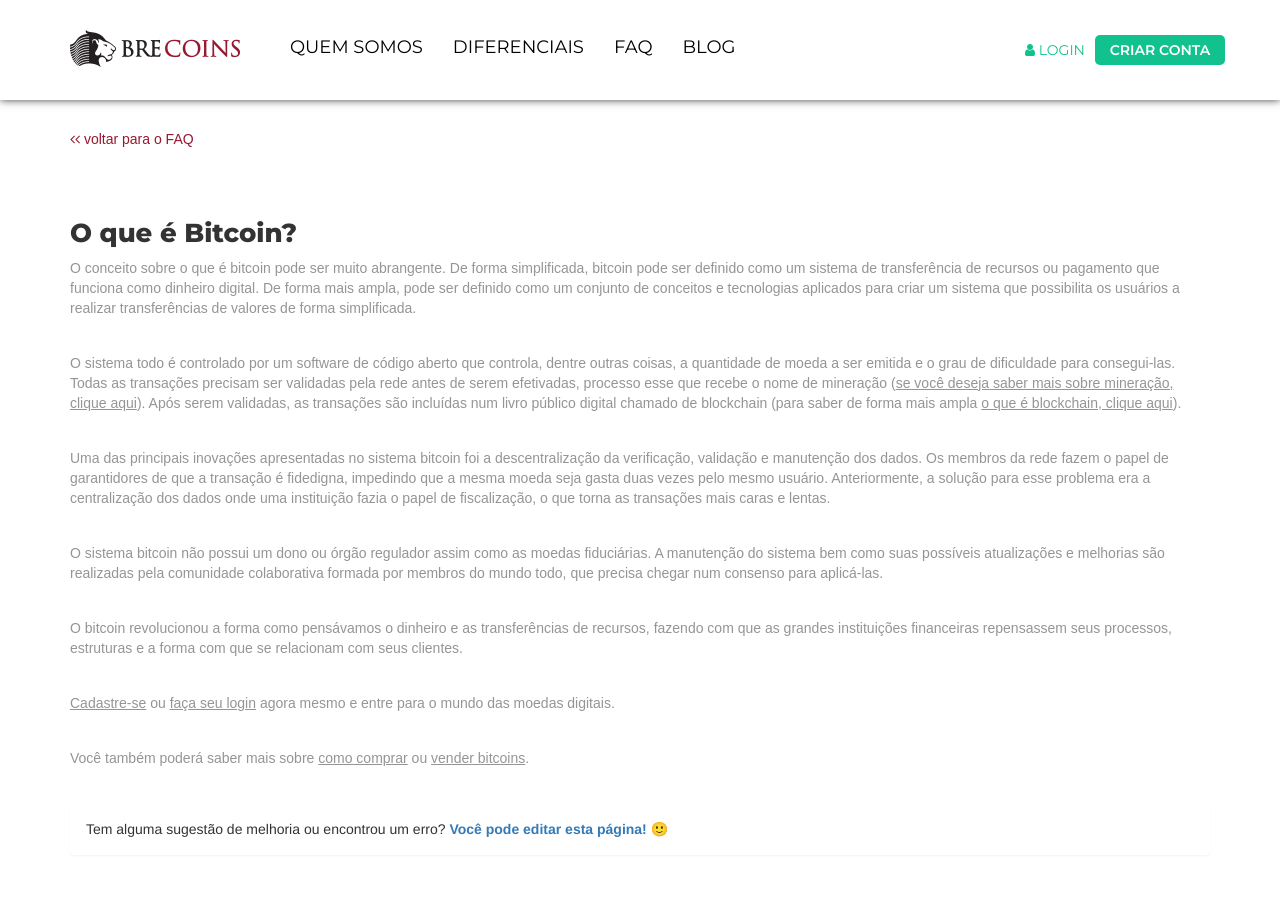
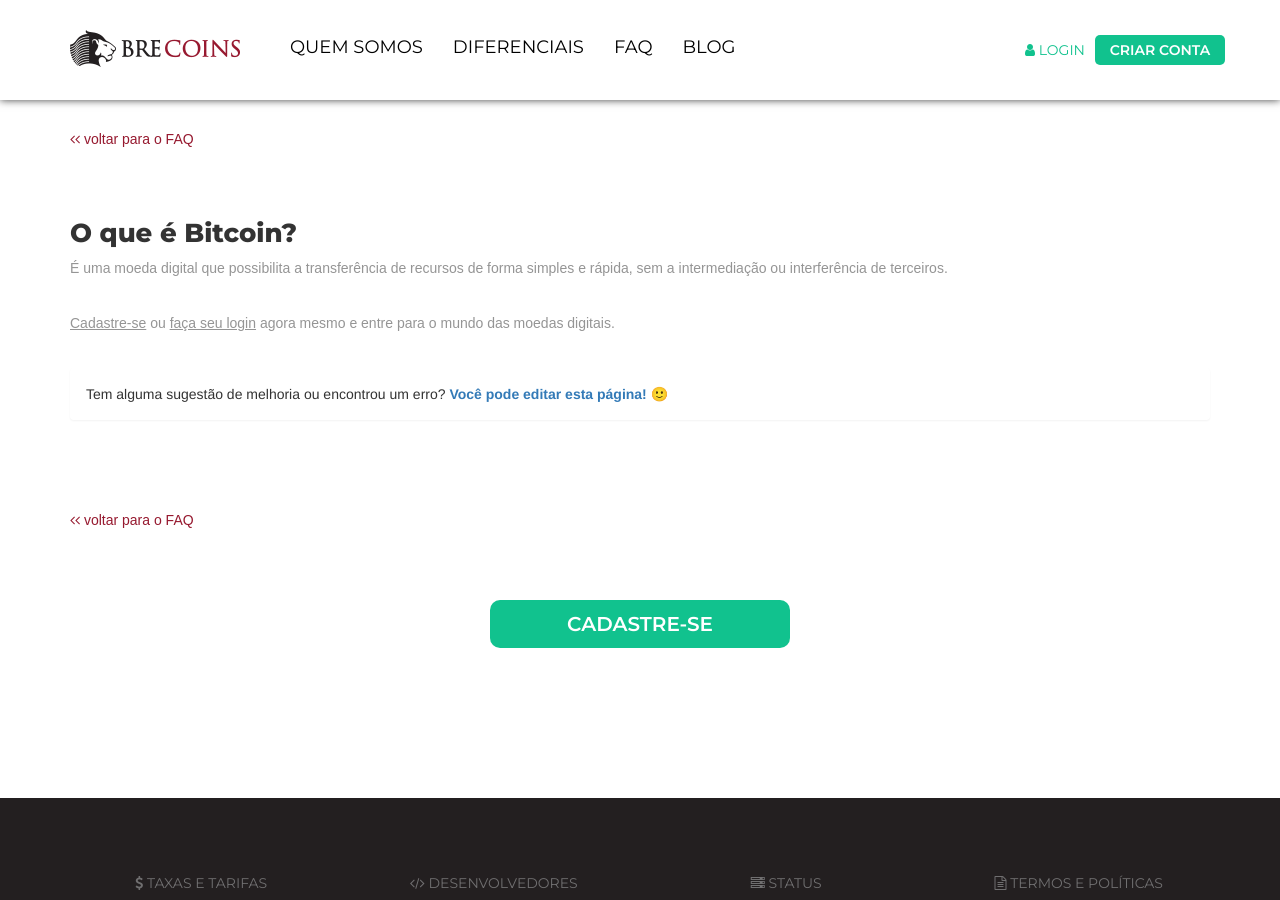
Before and after one commit to digitalbre/brecoins.github.io, a Jekyll site: the page built from faq/o-que-e-bitcoin.md, in a window 1280 px wide and 900 px high, scrolled down 491 px. Built offline with Jekyll 4.4.1, drawn with Linux system fonts in a browser that asks for light colours; nearby versions of some CDN libraries; some web fonts are replaced; a script that is not in the unit is left out.

Commit message:
Update o-que-e-bitcoin.md

```diff
--- a/faq/o-que-e-bitcoin.md
+++ b/faq/o-que-e-bitcoin.md
@@ -1,19 +1,9 @@
 ---
 title: O que é Bitcoin?
-seotitle: O que é e como funciona o Bitcoin - mercado de moedas digitais
-description: Entenda o que é e como funciona o Bitcoin, um ótimo investimento em moedas digitais. Todos os detalhes a respeito. Acesse e leia.
+seotitle: O que é Bitcoin - mercado de moedas digitais
+description: Entenda o que é Bitcoin.
 layout: faqpage
 ---
-O conceito sobre o que é bitcoin pode ser muito abrangente. De forma simplificada, bitcoin pode ser definido como um sistema de transferência de recursos ou pagamento que funciona como dinheiro digital. De forma mais ampla, pode ser definido como um conjunto de conceitos e tecnologias aplicados para criar um sistema que possibilita os usuários a realizar transferências de valores de forma simplificada.
-
-O sistema todo é controlado por um software de código aberto que controla, dentre outras coisas, a quantidade de moeda a ser emitida e o grau de dificuldade para consegui-las. Todas as transações precisam ser validadas pela rede antes de serem efetivadas, processo esse que recebe o nome de mineração ([se você deseja saber mais sobre mineração, clique aqui](o-que-sao-os-mineradores.html)). Após serem validadas, as transações são incluídas num livro público digital chamado de blockchain (para saber de forma mais ampla [o que é blockchain, clique aqui](o-que-e-blockchain.html)).
-
-Uma das principais inovações apresentadas no sistema bitcoin foi a descentralização da verificação, validação e manutenção dos dados. Os membros da rede fazem o papel de garantidores de que a transação é fidedigna, impedindo que a mesma moeda seja gasta duas vezes pelo mesmo usuário. Anteriormente, a solução para esse problema era a centralização dos dados onde uma instituição fazia o papel de fiscalização, o que torna as transações mais caras e lentas.
-
-O sistema bitcoin não possui um dono ou órgão regulador assim como as moedas fiduciárias. A manutenção do sistema bem como suas possíveis atualizações e melhorias são realizadas pela comunidade colaborativa formada por membros do mundo todo, que precisa chegar num consenso para aplicá-las.
-
-O bitcoin revolucionou a forma como pensávamos o dinheiro e as transferências de recursos, fazendo com que as grandes instituições financeiras repensassem seus processos, estruturas e a forma com que se relacionam com seus clientes.
+É uma moeda digital que possibilita a transferência de recursos de forma simples e rápida, sem a intermediação ou interferência de terceiros.
 
 [Cadastre-se](https://broker.brecoins.com.br/?p=signup) ou [faça seu login](https://broker.brecoins.com.br/) agora mesmo e entre para o mundo das moedas digitais.
-
-Você também poderá saber mais sobre [como comprar](/faq/como-comprar-bitcoin.html) ou [vender bitcoins](/faq/como-vender-bitcoin.html).
```
